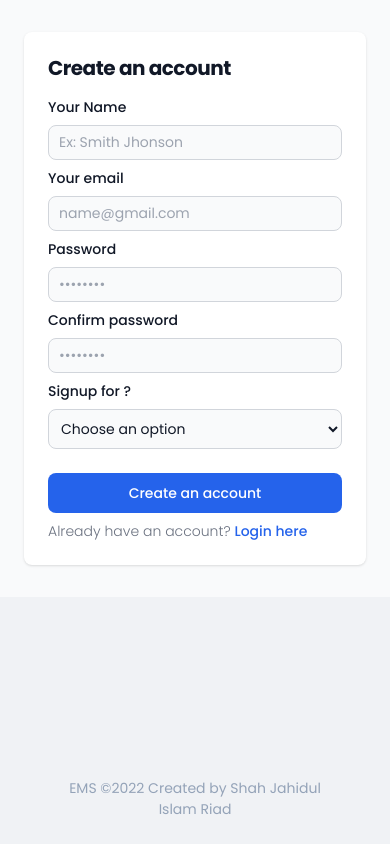
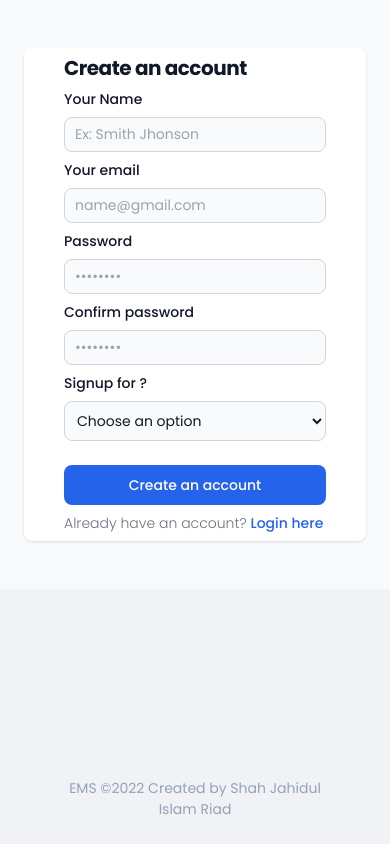
Before and after one commit to shahriad00/EMS-frontend, a React (Create React App) app: page /sign-up in a window 390 px wide. Built offline with nearby package versions, Linux system fonts and the light colour scheme.

Commit message:
sign-up page edited

```diff
--- a/src/Pages/Auth/Signup/Signup.js
+++ b/src/Pages/Auth/Signup/Signup.js
@@ -42,6 +42,7 @@ const Signup = () => {
                     })
                     .catch((err) => {
                         console.log(err);
+                        toast.error("Something went wrong! please try again")
                     });
             } else {
                 toast.error("invalid password!");
@@ -53,9 +54,9 @@ const Signup = () => {
         <>
             <ToastContainer />
             <div class="bg-gray-50">
-                <div class="flex flex-col items-center justify-center px-6 py-8 mx-auto md:h-screen lg:py-0">
-                    <div class="w-full bg-white rounded-lg shadow md:mt-0 sm:max-w-md xl:p-0">
-                        <div class="p-6 space-y-4 md:space-y-6 sm:p-8">
+                <div class="flex flex-col items-center justify-center px-6 py-8 mx-auto md:min-h-screen lg:py-0">
+                    <div class="my-4 w-full bg-white rounded-lg shadow sm:max-w-md xl:p-0">
+                        <div class="py-2 px-10 space-y-2 md:space-y-4 sm:p-8">
                             <h1 class="text-xl font-bold leading-tight tracking-tight text-gray-900 md:text-2xl">
                                 Create an account
                             </h1>
@@ -162,6 +163,7 @@ const Signup = () => {
                                         </option>
                                     </select>
                                 </div>
+
                                 <button
                                     type="submit"
                                     class="w-full text-white bg-blue-600 hover:bg-blue-700 focus:ring-4 focus:outline-none focus:ring-primary-300 font-medium rounded-lg text-sm px-5 py-2.5 text-center"
```
